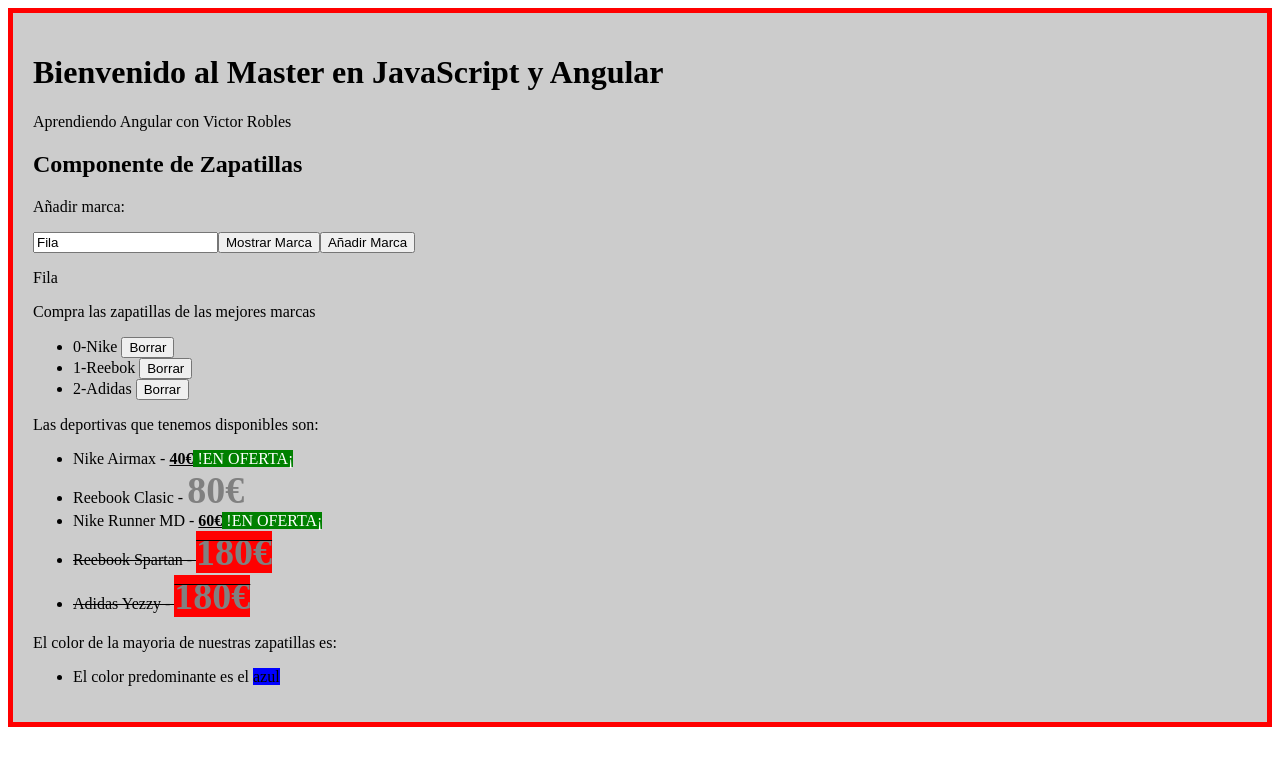
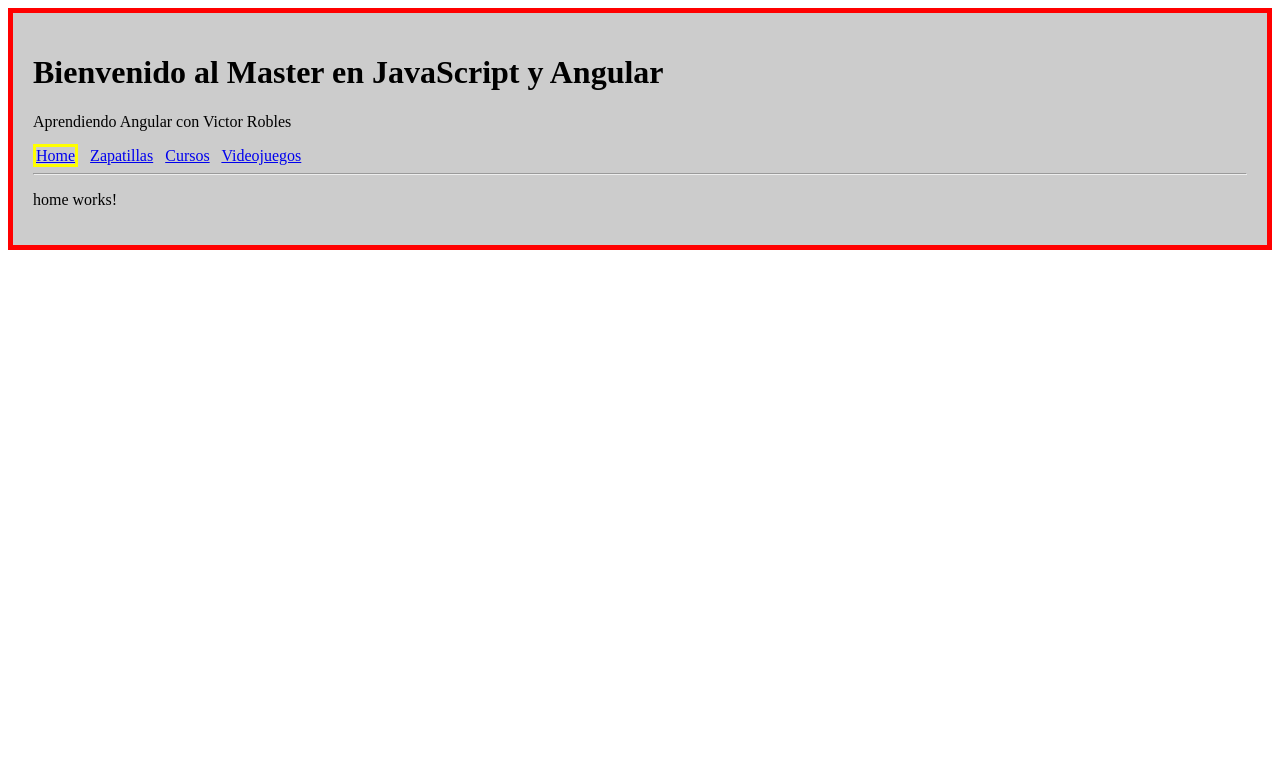
Before and after one commit to axelandreR/aprendiendo-angular, an Angular app: page /home in a window 1280 px wide. Before the commit this address led to /. Shown: the top 766 px of the page. Built offline with nearby package versions, Linux system fonts and the light colour scheme.

Commit message:
Routing2

```diff
--- a/src/app/app.component.html
+++ b/src/app/app.component.html
@@ -8,11 +8,25 @@
   <h1>Bienvenido al {{ title }}</h1>
   <p>{{ descripcion }}</p>
 
+  <nav>
+      <a [routerLink]="['/home']" [routerLinkActive]="['active']">Home</a>
+      &nbsp;
+      <a [routerLink]="['/zapatillas']" [routerLinkActive]="['active']">Zapatillas</a>
+      &nbsp;
+      <a [routerLink]="['/cursos']" [routerLinkActive]="['active']">Cursos</a>
+      &nbsp;
+      <a [routerLink]="['/videojuego']" [routerLinkActive]="['active']">Videojuegos</a>
+  </nav>
+
+  <hr>
+
   <!-- <button (click)="ocultarVideojuegos(false)" *ngIf="mostrar_videojuegos">Ocultar</button>
   <button (click)="ocultarVideojuegos(true)" *ngIf="!mostrar_videojuegos">Mostrar</button>
 
   <videojuego *ngIf="mostrar_videojuegos"></videojuego> -->
   <!-- <cursos></cursos> -->
-  <zapatillas></zapatillas>
+  <!-- <zapatillas></zapatillas> -->
+
+  <router-outlet></router-outlet>
 
 </div>
--- /dev/null
+++ b/src/app/app.routing.ts
@@ -0,0 +1,23 @@
+// Importar los modulos del router de angular
+import { ModuleWithProviders } from '@angular/core';
+import { Routes, RouterModule, Route } from '@angular/router';
+
+// Importar componentes
+import { HomeComponent } from './home/home.component';
+import { ZapatillasComponent } from './zapatillas/zapatillas.component';
+import { VideojuegoComponent } from './videojuego/videojuego.component';
+import { CursosComponent } from './cursos/cursos.component';
+
+// Array de rutas
+const appRoutes: Routes = [
+    {path: '', component: HomeComponent},
+    {path: 'home', component: HomeComponent},
+    {path: 'zapatillas', component: ZapatillasComponent},
+    {path: 'videojuego', component: VideojuegoComponent},
+    {path: 'cursos', component: CursosComponent},
+    {path: '**', component: HomeComponent}
+];
+
+// Exportar el módulo del router
+export const appRoutingProviders: any[] = [];
+export const routing: ModuleWithProviders<Route> = RouterModule.forRoot(appRoutes);
--- /dev/null
+++ b/src/app/home/home.component.html
@@ -0,0 +1 @@
+<p>home works!</p>
--- /dev/null
+++ b/src/app/home/home.component.ts
@@ -0,0 +1,15 @@
+import { Component, OnInit } from '@angular/core';
+
+@Component({
+  selector: 'app-home',
+  templateUrl: './home.component.html',
+  styleUrls: ['./home.component.css']
+})
+export class HomeComponent implements OnInit {
+
+  constructor() { }
+
+  ngOnInit(): void {
+  }
+
+}
--- a/src/assets/styles.css
+++ b/src/assets/styles.css
@@ -10,3 +10,7 @@
 .subrayado{
     text-decoration: underline;
 }
+
+.active{
+    border: 3px solid yellow;
+}
```
Also changed, not shown: src/app/app.module.ts (+11 -4 lines), src/app/home/home.component.css (added), 1 other file (tests, documents, lock files or other folders).
